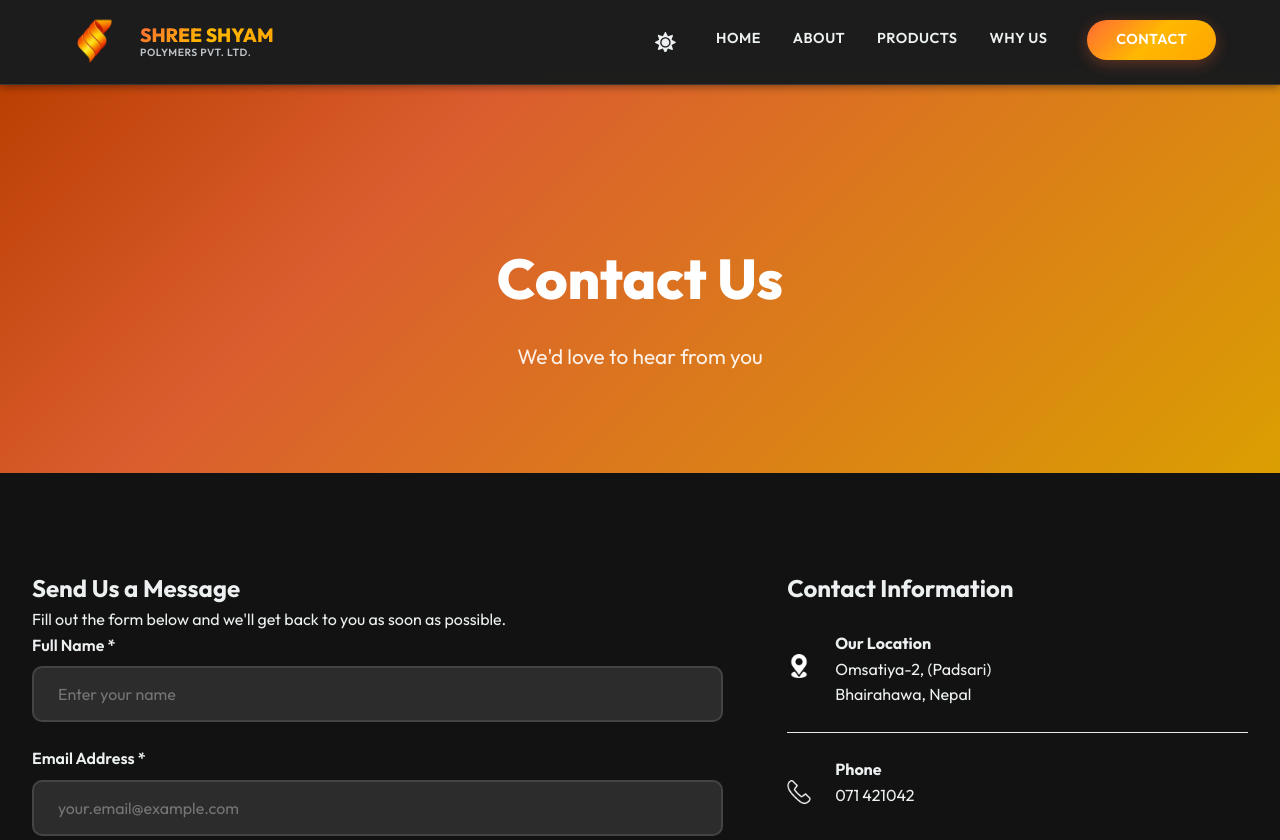
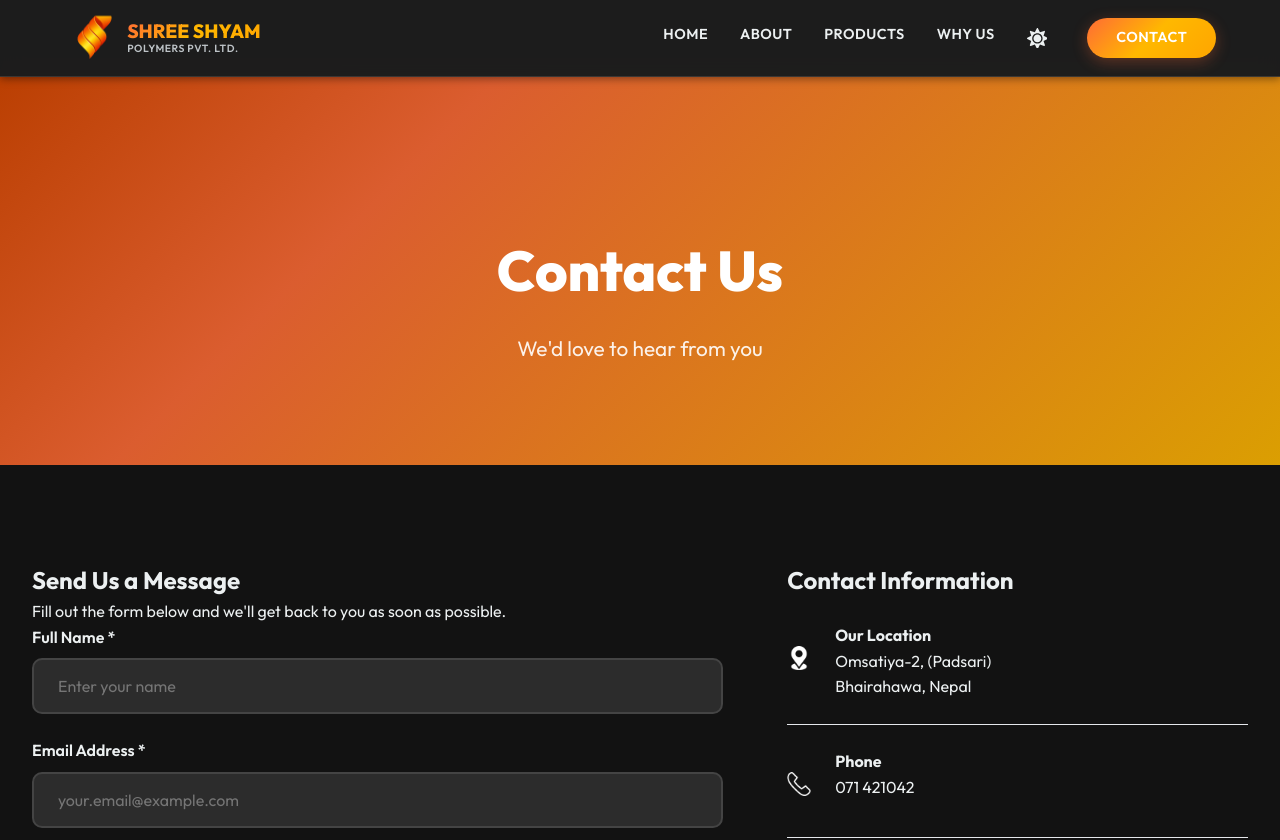
Before and after one commit to Shubham916-ui/PROJECTNP, a React (Vite) app in the folder react-app/: page /contact in a window 1280 px wide. Shown: the top 840 px of the page. Built offline with nearby package versions, Linux system fonts and the light colour scheme.

Commit message:
dark mode toggle changes

```diff
--- a/react-app/src/components/Navbar.jsx
+++ b/react-app/src/components/Navbar.jsx
@@ -22,9 +22,7 @@ const Navbar = () => {
                     </div>
                 </Link>
                 <ul className={`nav-menu ${isOpen ? 'active' : ''}`} id="navMenu">
-                    <li className="nav-toggle-item">
-                        <ThemeToggle />
-                    </li>
+
                     <li>
                         <NavLink to="/" className="nav-link" onClick={close}>
                             <span className="nav-link-inner">
@@ -57,6 +55,9 @@ const Navbar = () => {
                             </span>
                         </NavLink>
                     </li>
+                    <li className="nav-toggle-item">
+                        <ThemeToggle />
+                    </li>
                     <li>
                         <NavLink to="/contact" className="nav-link contact-btn" onClick={close}>
                             <span className="nav-link-inner">
--- a/react-app/src/styles/App.css
+++ b/react-app/src/styles/App.css
@@ -134,7 +134,8 @@ body {
 
 /* fixed navbar ke niche content hide na ho */
 body {
-    padding-top: 84px;
+    padding-top: 76px;
+    /* Adjusted for smaller navbar */
 }
 
 .navbar.scrolled {
@@ -145,7 +146,7 @@ body {
     display: flex;
     flex-direction: row;
     align-items: center;
-    gap: 1rem;
+    gap: 0.2rem;
     text-decoration: none;
 }
 
@@ -153,7 +154,8 @@ body {
     display: flex;
     justify-content: space-between;
     align-items: center;
-    padding: 0.75rem 2rem;
+    padding: 0.5rem 2rem;
+    /* Reduced vertical padding */
     max-width: 95% !important;
     /* Allowing more width than standard container */
     margin: 0 auto;
@@ -198,11 +200,15 @@ body {
     list-style: none;
     gap: 2rem;
     margin-left: auto;
+    align-items: center;
+    /* Ensures vertical centering */
 }
 
 .nav-toggle-item {
     display: flex;
     align-items: center;
+    margin: 0 -0.5rem;
+    /* Reduce gap visually */
 }
 
 .nav-link {
@@ -1327,6 +1333,28 @@ body {
         padding: 0.5rem 1rem;
         white-space: nowrap;
     }
+
+    .footer-grid {
+        grid-template-columns: 1fr 1fr !important;
+        gap: 1.5rem;
+        text-align: left;
+    }
+
+    /* Logo section spans full width */
+    .footer-col:first-child {
+        grid-column: 1 / -1;
+        text-align: left;
+    }
+
+    /* Ensure logo text aligns left in flex container if needed */
+    .footer-col:first-child .footer-logo {
+        justify-content: flex-start;
+    }
+
+    /* Contact section spans full width */
+    .footer-col:last-child {
+        grid-column: 1 / -1;
+    }
 }
 
 /* ============================================
```
